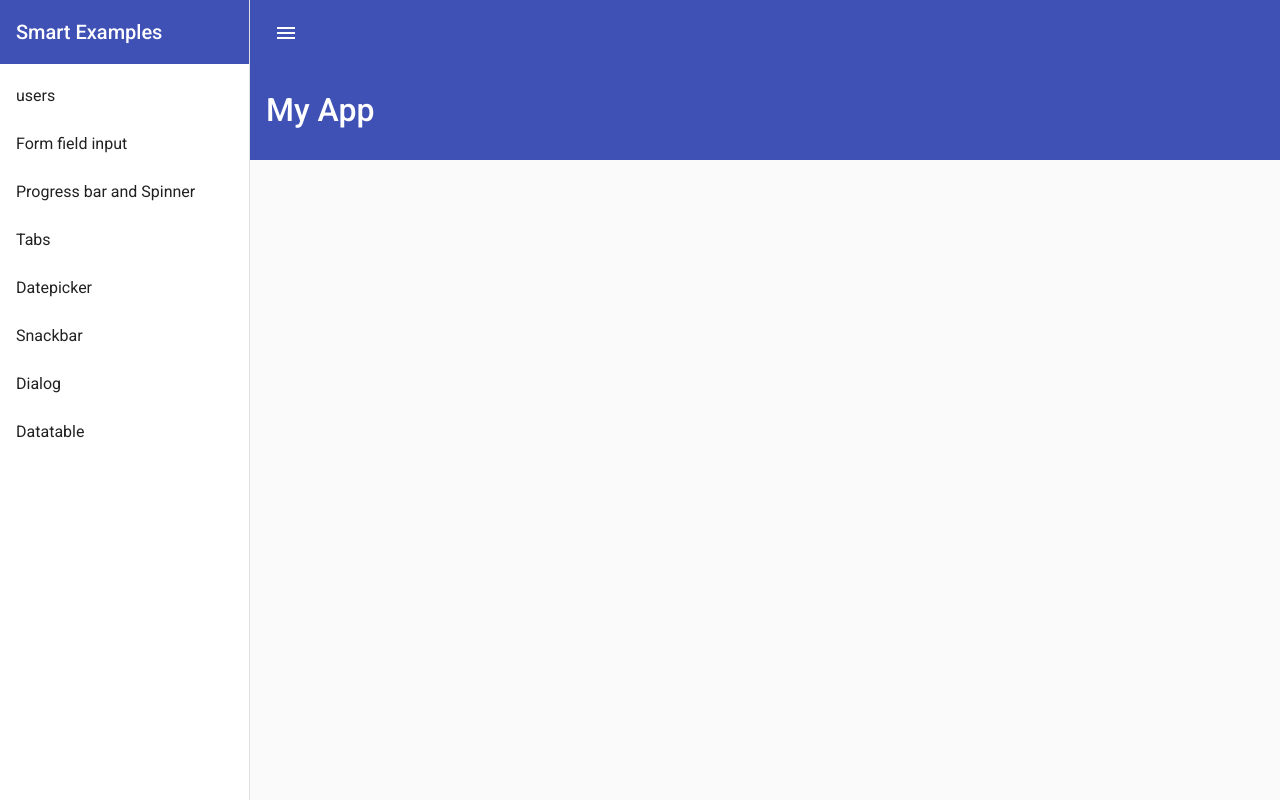
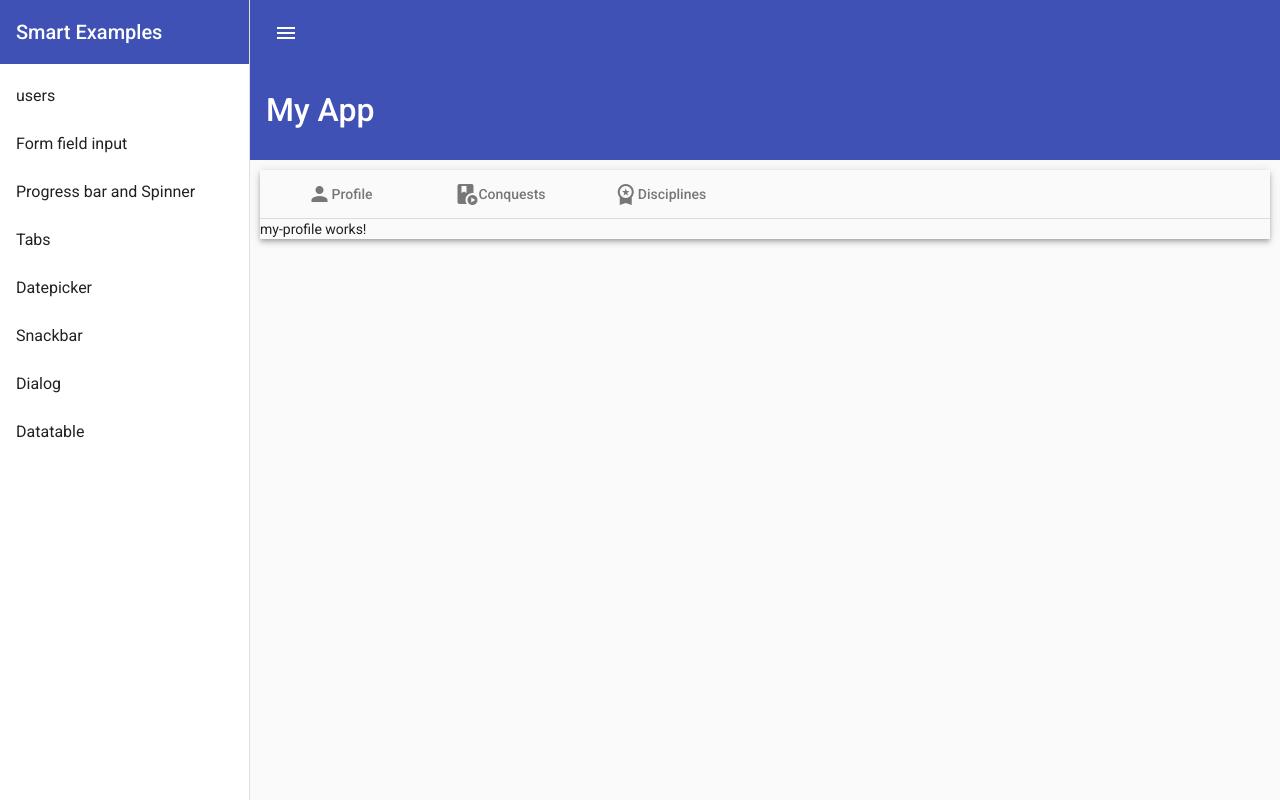
Before and after one commit to rubensmeirelles/ProjectSchool, an Angular app: page /users/myProfile in a window 1280 px wide. Before the commit this address led to /. Built offline with nearby package versions, Linux system fonts and the light colour scheme.

Commit message:
Inserindo os componentes de navegação tabs

```diff
--- a/src/app/app-routing.module.ts
+++ b/src/app/app-routing.module.ts
@@ -3,7 +3,7 @@ import { RouterModule, Routes } from '@angular/router';
 
 const routes: Routes = [
   {
-    path: 'pages/users',
+    path: 'users',
     loadChildren: () => import('./pages/users/users.module').then(m => m.UsersModule)
   }
 ];
--- a/src/app/app.component.html
+++ b/src/app/app.component.html
@@ -10,7 +10,7 @@
     Smart Examples
   </mat-toolbar>
   <mat-nav-list>
-    <a mat-list-item routerLink="/pages/users">users</a>
+    <a mat-list-item routerLink="/users">users</a>
     <a mat-list-item routerLink="/formFieldInput">Form field input</a>
     <a mat-list-item routerLink="/progBarSpinner">Progress bar and Spinner</a>
     <a mat-list-item routerLink="/tabs">Tabs</a>
--- a/src/app/app.module.ts
+++ b/src/app/app.module.ts
@@ -4,7 +4,7 @@ import { BrowserAnimationsModule } from '@angular/platform-browser/animations';
 
 import { AppRoutingModule } from './app-routing.module';
 import { AppComponent } from './app.component';
-import { MaterialModule } from './shared/materials/Material/material.module';
+import { MaterialModule } from './shared/materials/material.module';
 
 @NgModule({
   declarations: [
--- a/src/app/pages/users/users.component.html
+++ b/src/app/pages/users/users.component.html
@@ -1 +1,19 @@
-<router-outlet></router-outlet>
+<div class="content mat-elevation-z4">
+  <nav mat-tab-nav-bar ngClass="tabs">
+    <a mat-tab-link routerLink="/users/myProfile" routerLinkActive="active-link">
+      <mat-icon>person</mat-icon>
+      Profile
+    </a>
+    <a mat-tab-link routerLink="/users/myConquests" routerLinkActive="active-link">
+      <mat-icon>play_lesson</mat-icon>
+      Conquests
+    </a>
+    <a mat-tab-link routerLink="/users/myDisciplines" routerLinkActive="active-link">
+      <mat-icon>workspace_premium</mat-icon>
+      Disciplines
+    </a>
+  </nav>
+  <div class="container">
+    <router-outlet></router-outlet>
+  </div>
+</div>
--- a/src/app/pages/users/users.module.ts
+++ b/src/app/pages/users/users.module.ts
@@ -6,6 +6,7 @@ import { UsersComponent } from './users.component';
 import { MyProfileComponent } from './my-profile/my-profile.component';
 import { MyConquestsComponent } from './my-conquests/my-conquests.component';
 import { MyDisciplinesComponent } from './my-disciplines/my-disciplines.component';
+import { UsersMaterialModule } from 'src/app/shared/materials/users-mat.module';
 
 
 @NgModule({
@@ -17,6 +18,7 @@ import { MyDisciplinesComponent } from './my-disciplines/my-disciplines.componen
   ],
   imports: [
     CommonModule,
+    UsersMaterialModule,
     UsersRoutingModule
   ]
 })
```
Also changed, not shown: src/app/shared/materials/users-mat.module.ts (added, +15 -0 lines), src/app/shared/materials/material.module.ts (renamed from src/app/shared/materials/Material/material.module.ts).
